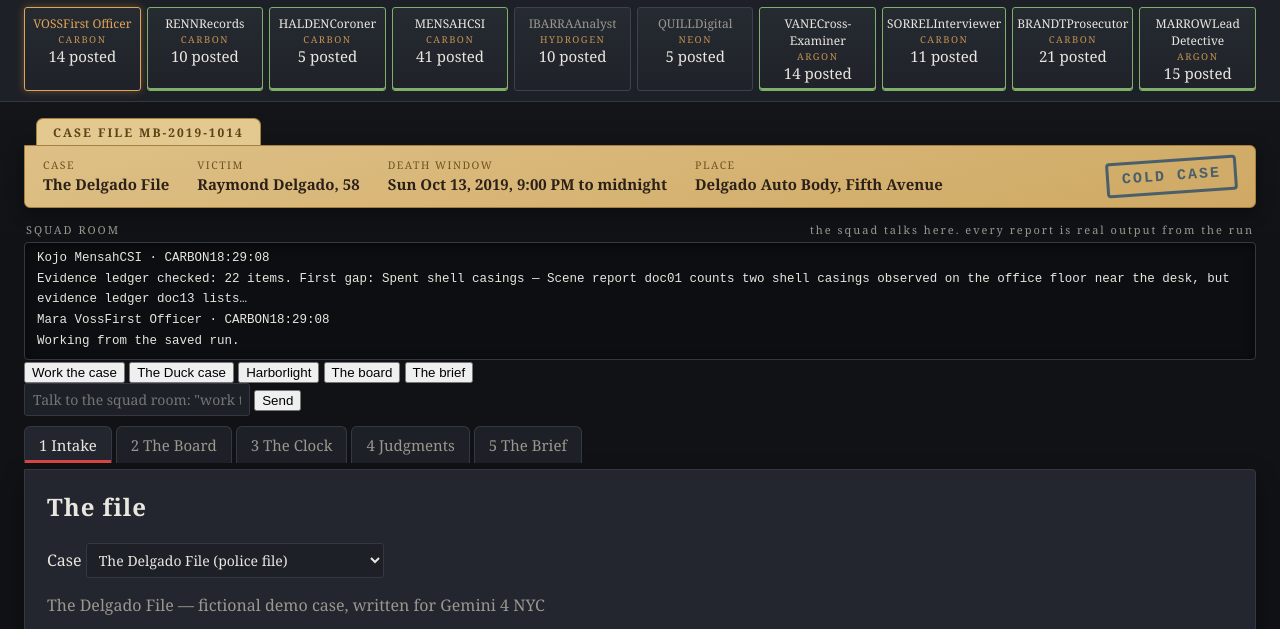
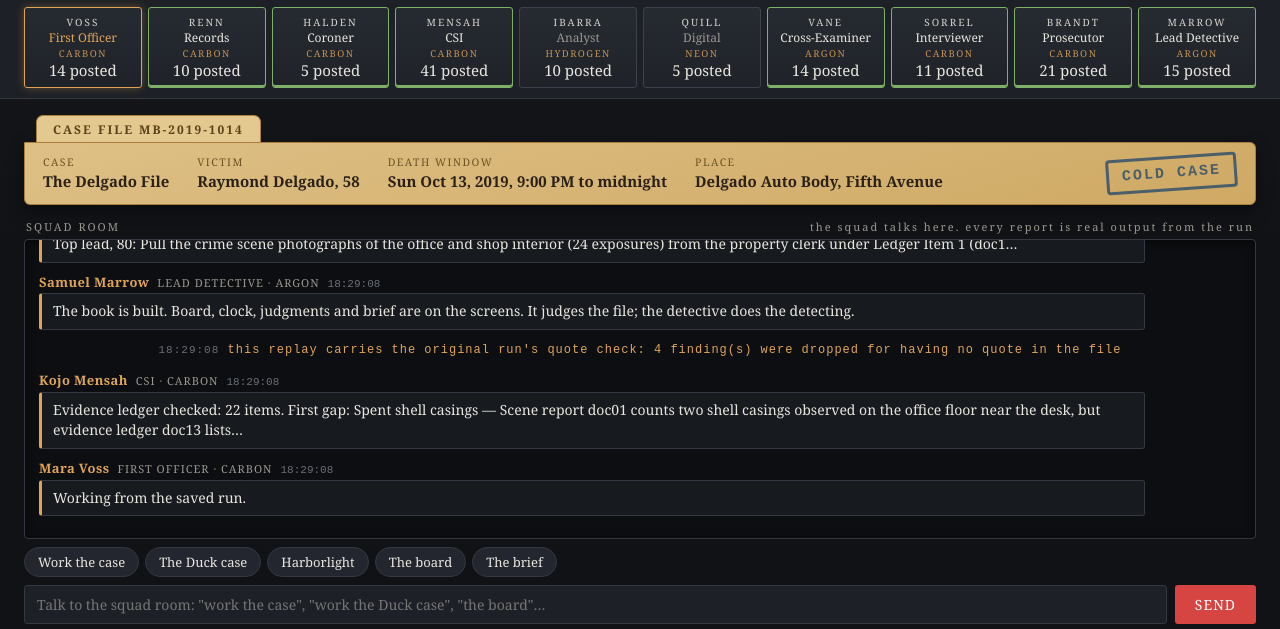
Before and after one commit to mrfentmen/murder-board, a plain HTML site: page app/index.html in a window 1280 px wide. Both pictures are taken after a click on the button "Work the case". Shown: the part 101-730 px from the top of the page. Drawn offline with Linux system fonts and the light colour scheme; a script that the page names is missing.

Commit message:
Update app/style.css (corkboard UI, Harborlight sim, records fixtures, research 2)

```diff
--- a/app/style.css
+++ b/app/style.css
@@ -329,3 +329,36 @@ th, td { border: 0; border-bottom: 1px solid var(--line); }
 .feed-line.fail, .feed-line.fail .fc { color: #e07a76; }
 .feed-idle { color: var(--muted); }
 @media (max-width: 640px) { .feed-wrap { margin: 12px 12px 0; } }
+
+/* ---- Squad room chat ---- */
+.chair .agent { display: block; font-size: 10px; letter-spacing: 2px; color: var(--ink); opacity: .9; }
+.chat-feed { height: 300px; padding: 12px 14px; font-family: Georgia, "Times New Roman", serif; font-size: 14px; line-height: 1.45; }
+.chat-line { margin-bottom: 10px; max-width: 92%; }
+.chat-head { display: flex; gap: 8px; align-items: baseline; margin-bottom: 1px; }
+.chat-name { font-weight: bold; color: var(--amber); font-size: 13px; letter-spacing: .4px; }
+.chat-role { color: var(--muted); font-size: 11px; letter-spacing: 1px; text-transform: uppercase; }
+.chat-line .ft { color: #6b6f78; font-size: 11px; font-family: "Courier New", monospace; }
+.chat-text { background: #171a1f; border: 1px solid var(--line); border-left: 3px solid var(--amber); padding: 7px 11px; border-radius: 3px; color: var(--ink); }
+.chat-line.fail .chat-text { border-left-color: var(--red); }
+.chat-line.fail .chat-name { color: #e07a76; }
+.chat-line.you { margin-left: auto; text-align: right; }
+.chat-line.you .chat-head { justify-content: flex-end; }
+.chat-line.you .chat-name { color: #e07a76; }
+.chat-line.you .chat-text { background: #2a1d1d; border-left: 0; border-right: 3px solid var(--red); text-align: left; }
+.chat-line.system, .chat-line.runner {
+  max-width: 100%; text-align: center; color: var(--muted); font-size: 12px;
+  letter-spacing: 1px; font-family: "Courier New", monospace; margin: 12px 0;
+}
+.chat-line.runner { color: var(--amber); }
+.chat-chips { display: flex; gap: 6px; flex-wrap: wrap; margin-top: 8px; }
+.chip {
+  background: var(--panel2); color: var(--ink); border: 1px solid var(--line);
+  border-radius: 20px; padding: 5px 13px; cursor: pointer; font-family: inherit; font-size: 13px;
+}
+.chip:hover { border-color: var(--amber); color: var(--amber); }
+.chat-input { display: flex; gap: 8px; margin-top: 8px; }
+.chat-input input { flex: 1; padding: 9px 12px; font-size: 14px; }
+.chat-input button {
+  background: var(--red); color: #fff; border: 0; padding: 9px 20px; cursor: pointer;
+  border-radius: 3px; font-family: inherit; font-size: 14px; text-transform: uppercase; letter-spacing: 1px;
+}
```
